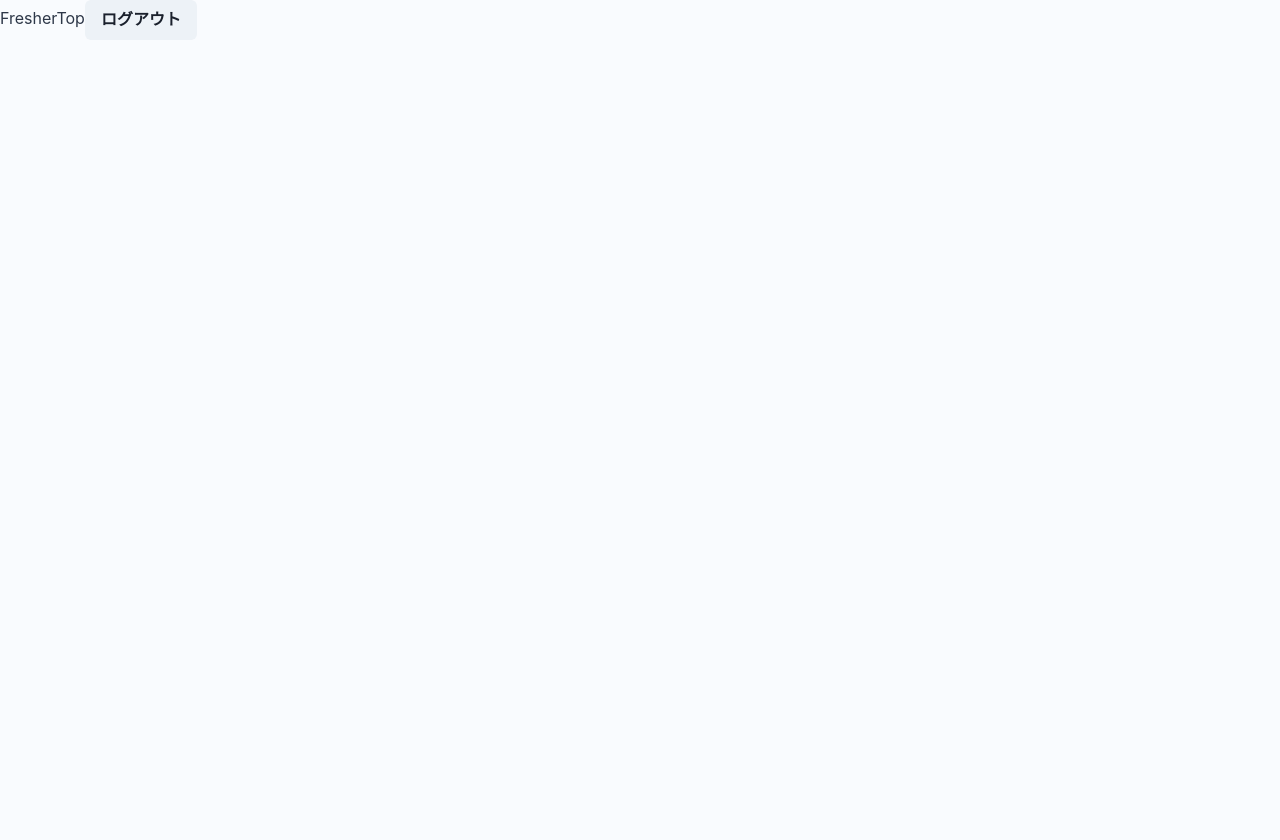
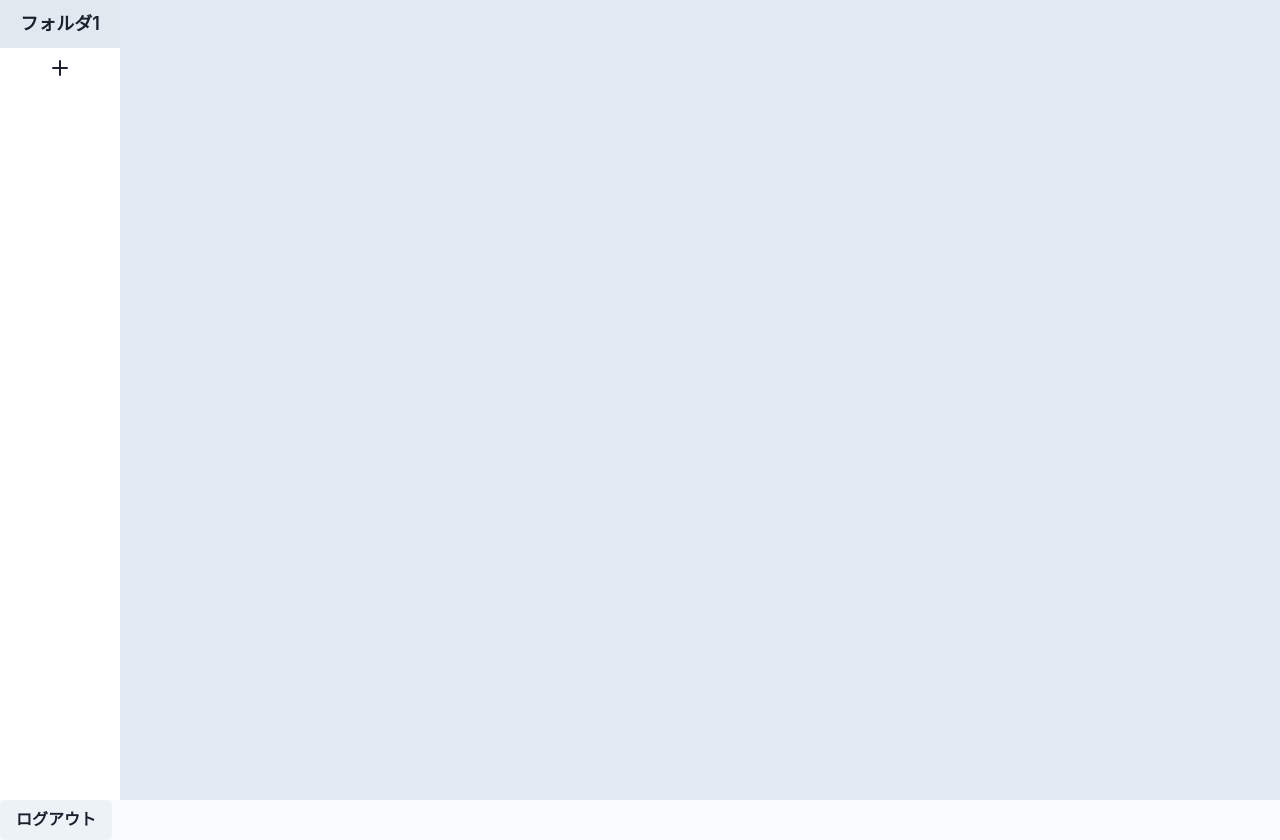
Before and after one commit to sansan-event-fusion/spark-2023-teamR, a React (Create React App) app in the folder frontend/: page /fresherTop in a window 1280 px wide. Before the commit the page ends 800 px from the top, so only its background shows below. Built offline with nearby package versions, Linux system fonts and the light colour scheme.

Commit message:
クリックしたフォルダーとタスクの管理

```diff
--- /dev/null
+++ b/frontend/src/FolderContext.tsx
@@ -0,0 +1,51 @@
+//FolderList.tsxとTaskListSpace.tsxで同じフォルダーの情報をuseContextで共有する
+
+import { ReactNode, createContext, useState } from "react";
+import { Folders } from "./type/Types";
+
+const FolderContext = createContext<{
+  activeFolderId: number | null;
+  setActiveFolderId: React.Dispatch<React.SetStateAction<number | null>>;
+  folders: Folders;
+  setFolders: React.Dispatch<React.SetStateAction<Folders>>;
+}>({
+  activeFolderId: null,
+  setActiveFolderId: () => null,
+  folders: [],
+  setFolders: () => null,
+});
+
+const FolderContextProvider = ({ children }: { children: ReactNode }) => {
+  const [activeFolderId, setActiveFolderId] = useState<number | null>(null);
+  const [folders, setFolders] = useState<Folders>([
+    {
+      id: 1,
+      title: "フォルダ1",
+      vision: "ビジョン1",
+      tasks: [
+        {
+          id: 1,
+          title: "タスク1",
+          content: "タスク1の内容",
+          status: "todo",
+        },
+        {
+          id: 2,
+          title: "タスク2",
+          content: "タスク2の内容",
+          status: "doing",
+        },
+      ],
+    },
+  ]);
+
+  return (
+    <FolderContext.Provider
+      value={{ activeFolderId, setActiveFolderId, folders, setFolders }}
+    >
+      {children}
+    </FolderContext.Provider>
+  );
+};
+
+export { FolderContextProvider, FolderContext };
--- a/frontend/src/component/FolderList.tsx
+++ b/frontend/src/component/FolderList.tsx
@@ -1,18 +1,19 @@
-import { useState } from "react";
+import { useContext } from "react";
 import { Flex, Button } from "@chakra-ui/react";
 import { CreateFolderButton } from "./atoms/CreateFolderButton";
 import { Folder, Folders } from "../type/Types";
+import { FolderContext } from "../FolderContext";
+
+type Props = {
+  activeFolderId: number | null;
+  setActiveFolderId: React.Dispatch<React.SetStateAction<number | null>>;
+  folders: Folders;
+  setFolders: React.Dispatch<React.SetStateAction<Folders>>;
+};
 
 const FolderList = () => {
-  const [activeFolderId, setActiveFolderId] = useState<number | null>(null);
-  const [folders, setFolders] = useState<Folders>([
-    {
-      id: 1,
-      title: "フォルダ1",
-      vision: "ビジョン1",
-      tasks: [],
-    },
-  ]);
+  const { activeFolderId, setActiveFolderId, folders, setFolders }: Props =
+    useContext(FolderContext);
 
   const handleFolderClick = (folder: Folder) => {
     console.log(folder);
@@ -20,7 +21,6 @@ const FolderList = () => {
   };
 
   return (
-    <Flex h="100vh" bg="blue.100">
     <Flex direction="column" bg="white" w="120px">
       {/* フォルダー一覧を表示 */}
       {folders.map((folder) => (
@@ -42,7 +42,6 @@ const FolderList = () => {
         setActiveFolderId={setActiveFolderId}
       />
     </Flex>
-    </Flex>
   );
 };
 
--- /dev/null
+++ b/frontend/src/component/TaskListSpace.tsx
@@ -0,0 +1,26 @@
+//1つのフォルダーの中のタスク一覧を表示するコンポーネント
+import { Flex, VStack } from "@chakra-ui/react";
+import { useContext } from "react";
+import { FolderContext } from "../FolderContext";
+
+const TaskListSpace = () => {
+  const { folders, activeFolderId } = useContext(FolderContext);
+  return (
+    <Flex>
+      {folders.map((folder) => (
+        <VStack key={folder.id}>
+          {activeFolderId === folder.id && (
+            <>
+              <p>{folder.vision}</p>
+              {folder.tasks.map((task) => (
+                <p key={task.id}>{task.title}</p>
+              ))}
+            </>
+          )}
+        </VStack>
+      ))}
+    </Flex>
+  );
+};
+
+export { TaskListSpace };
--- a/frontend/src/pages/FresherTop.tsx
+++ b/frontend/src/pages/FresherTop.tsx
@@ -1,11 +1,20 @@
+import { FolderList } from "../component/FolderList";
 import { Logout } from "./Logout";
+
+//FolderList.tsxとTaskListSpace.tsxで同じフォルダーの情報をuseContextで共有する
+import { FolderContextProvider } from "../FolderContext";
+import { TaskListSpace } from "../component/TaskListSpace";
+import { Flex } from "@chakra-ui/react";
 
 const FresherTop = () => {
   return (
-    <>
-      FresherTop
+    <FolderContextProvider>
+      <Flex h="100vh" bg="blue.100">
+        <FolderList />
+        <TaskListSpace />
+      </Flex>
       <Logout />
-    </>
+    </FolderContextProvider>
   );
 };
 
```
Lines whose indentation alone changed are shown as unchanged.
